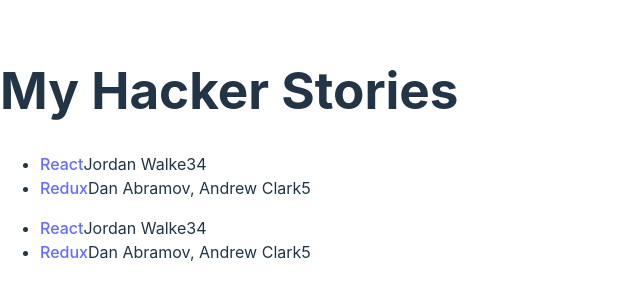
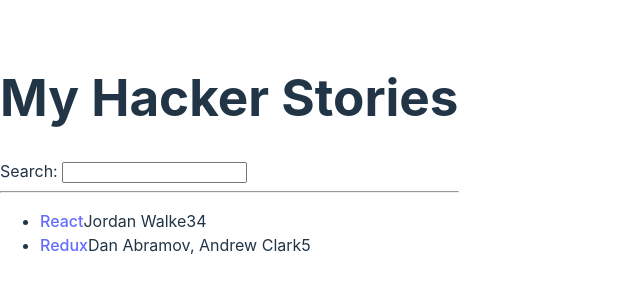
Before and after one commit to josephrobertlopez/TheRoadToReact, a React (Vite) app in the folder hacker-stories/: page / in a window 1280 px wide. Shown: the part 246-546 px from the top of the page, without its empty margins (0-640 px from the left). Built offline with nearby package versions, Linux system fonts and the light colour scheme.

Commit message:
React component Declaration

```diff
--- a/hacker-stories/src/App.jsx
+++ b/hacker-stories/src/App.jsx
@@ -18,24 +18,24 @@
   },
 ]
 
-function App() {
-  return (
+const App = () => (
   <div>
     <h1>My Hacker Stories</h1>
-  {/* create an instance of List component */}
-  <List />
-  {/* create another instance of List component */}
+    <Search />
+    <hr />
     <List />
   </div>
 );
-}
-
-function List() {
-  return (
+const Search = () => (
+  <div>
+    <label htmlFor="search">Search: </label>
+    <input id="search" type="text" />
+  </div>
+);
+const List = () => (
   <ul>
     {
-        list.map(function(item){
-          return (
+      list.map((item) => (
           <li key = {item.objectID}>
             <span>
               <a href = {item.url}>{item.title}</a>
@@ -44,10 +44,7 @@
             <span>{item.num_comments}</span>
             <span>{item.points}</span>
           </li>
+    ))}
+  </ul>
   );
-        })
-      }
-    </ul>
-  )
-}
 export default App;
```
Lines whose indentation alone changed are shown as unchanged.
